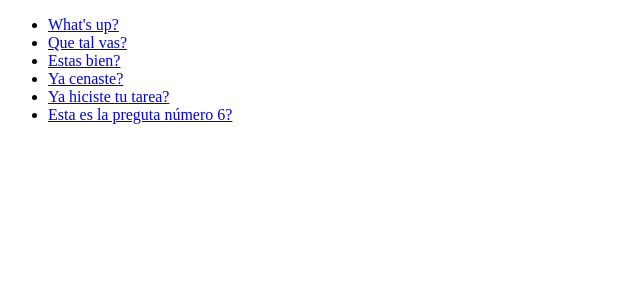
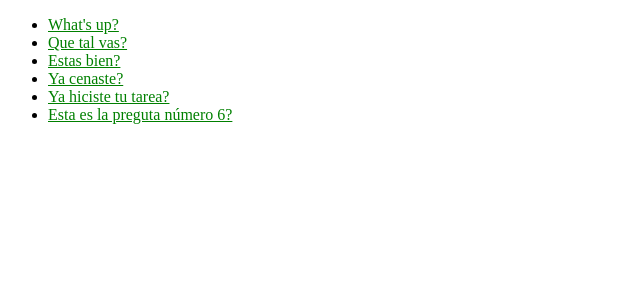
Before and after one commit to Brenda-VA/django-tutorial, a Django app: template djangotutorial/polls/templates/polls/index.html in a window 1280 px wide. Shown: the top 300 px of the page, without its empty margins (0-640 px from the left). Run offline with Django 5.2, Linux system fonts and the light colour scheme; the template is opened without the code that fills it: values that come from a table or form of the project are taken from there, others are empty; data comes from the database, SQL or seed files in the repository.

Commit message:
cargar CSS con el tag static

```diff
--- /dev/null
+++ b/djangotutorial/polls/static/polls/style.css
@@ -0,0 +1,3 @@
+li a {
+  color: green;
+}
--- a/djangotutorial/polls/templates/polls/index.html
+++ b/djangotutorial/polls/templates/polls/index.html
@@ -1,9 +1,11 @@
+{% load static %} <!-- activa este tag en este template -->
 <!doctype html>
 <html lang="en">
   <head>
     <meta charset="UTF-8" />
     <meta name="viewport" content="width=device-width, initial-scale=1.0" />
-    <title>Document</title>
+    <title>Polls</title>
+    <link rel="stylesheet" href="{% static 'polls/style.css' %}" /> <!-- genera la URL correcta hacia tu CSS -->
   </head>
   <body>
     {% if latest_question_list %}
```
